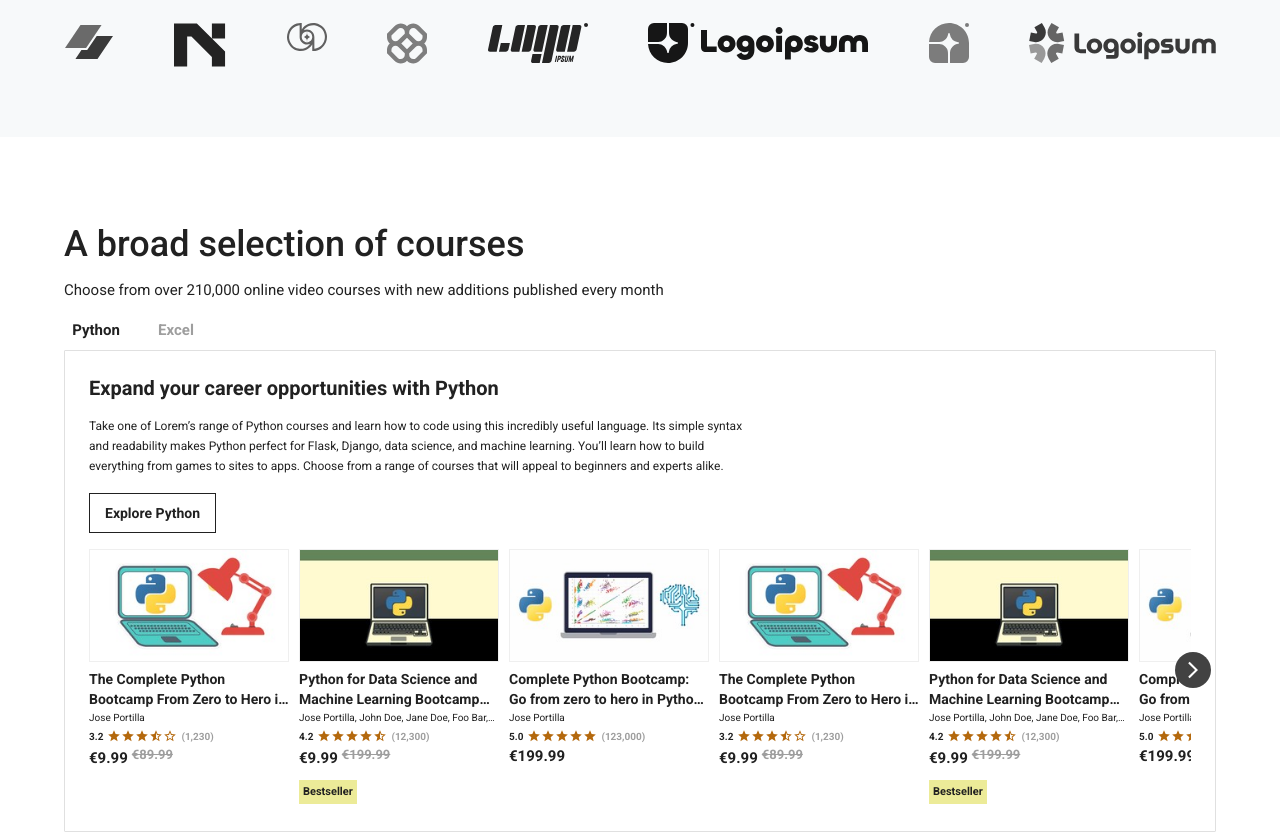
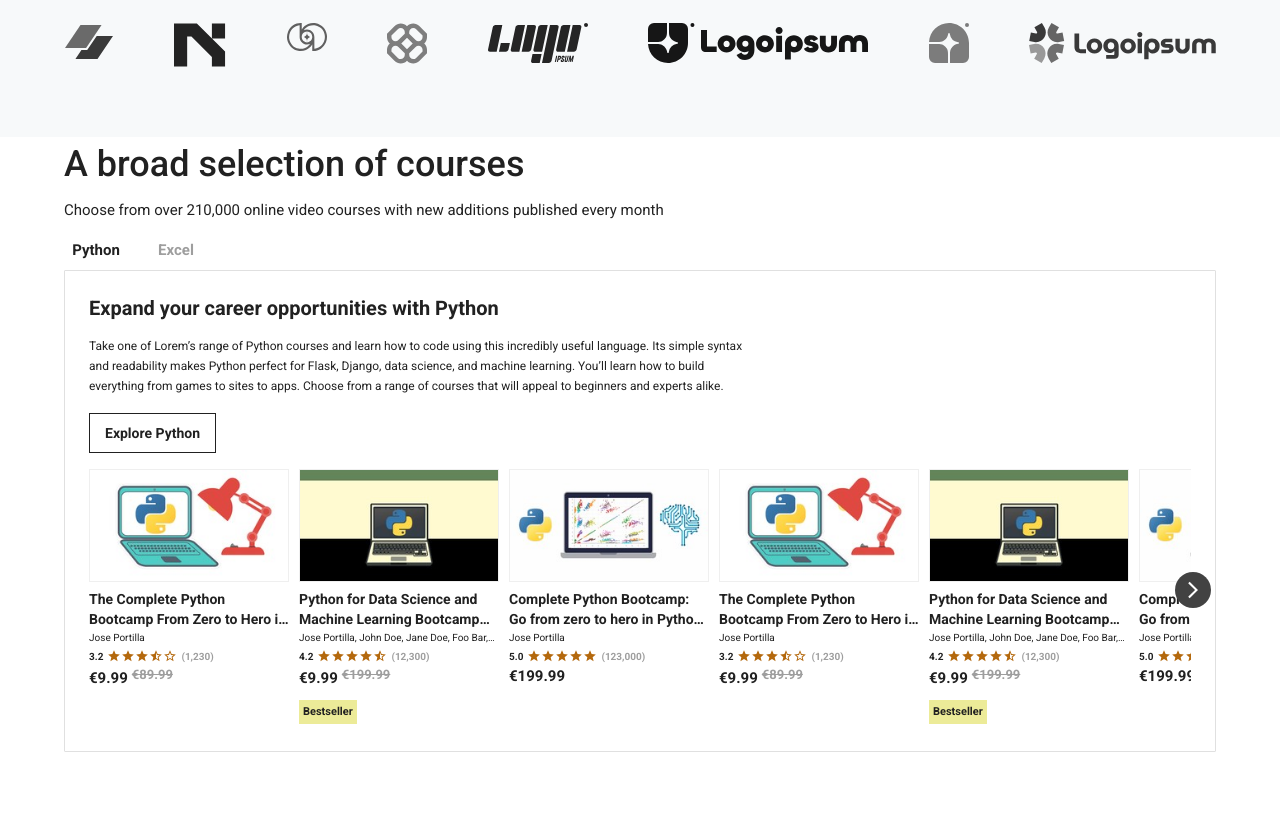
Before and after one commit to tuheli/video-course-platform, a React (Vite) app: page / in a window 1280 px wide. Shown: the part 640-1472 px from the top of the page. After the commit the page ends 1392 px from the top, so only its background shows below. Built offline with nearby package versions, Linux system fonts and the light colour scheme.

Commit message:
Removed margin

```diff
--- a/src/components/broad-courses-selection/BroadCoursesSelection.tsx
+++ b/src/components/broad-courses-selection/BroadCoursesSelection.tsx
@@ -4,11 +4,7 @@ import { RenderingCourseTopicContextProvider } from './RenderingCourseTopicConte
 
 export const BroadCoursesSelection = () => {
   return (
-    <Container
-      sx={{
-        mt: 10,
-      }}
-    >
+    <Container>
       <Heading />
       <RenderingCourseTopicContextProvider />
     </Container>
```
